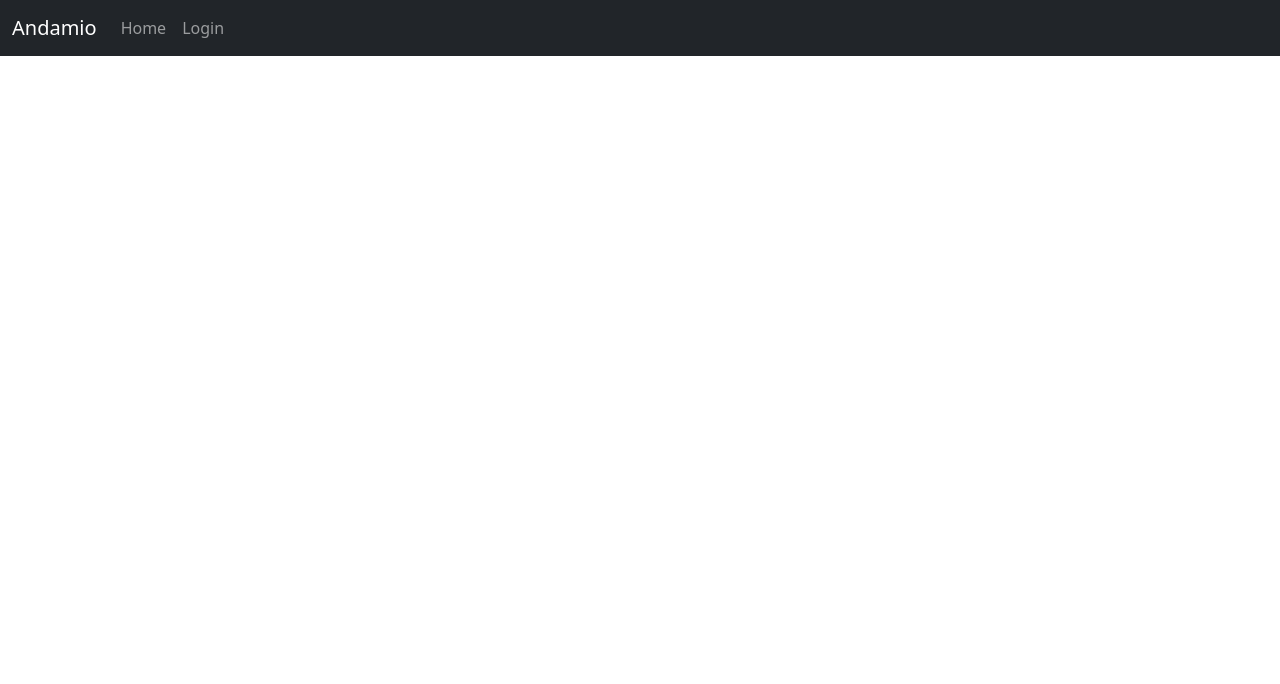
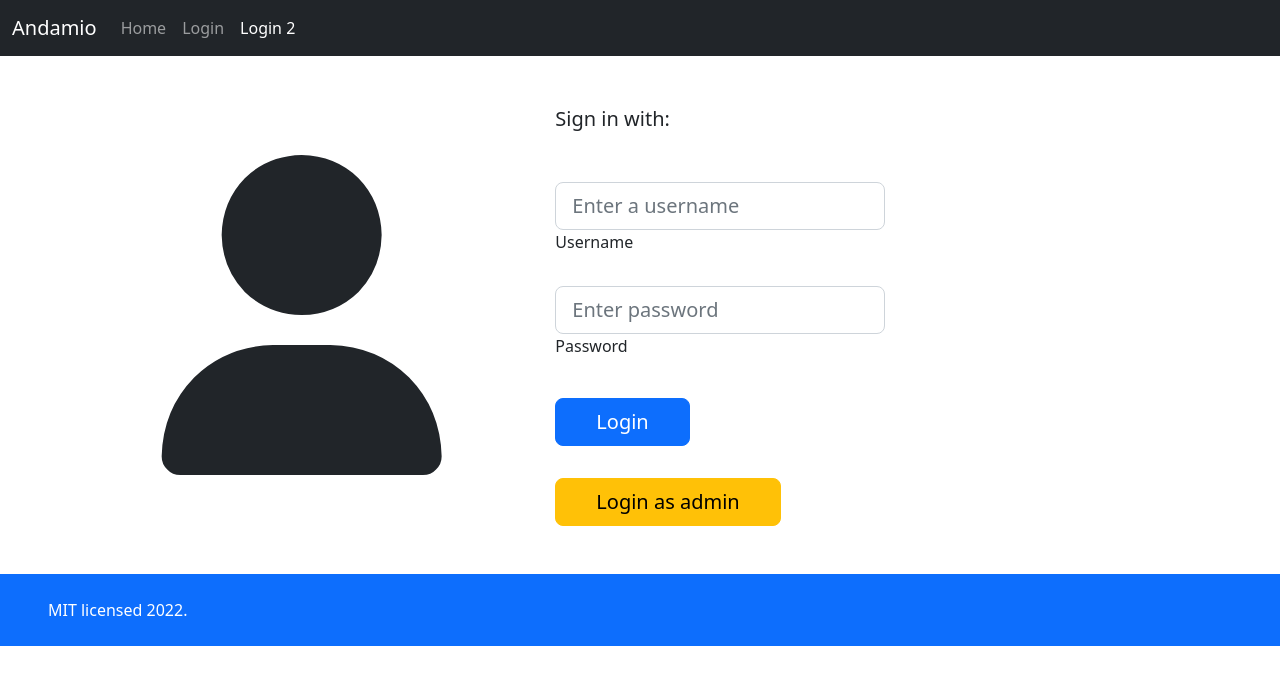
Before and after one commit to rafaelaznar/consentinoFrontend, an Angular app: page /login2 in a window 1280 px wide. Before the commit this address led to /. Shown: the top 684 px of the page. Built offline with nearby package versions, Linux system fonts and the light colour scheme.

Commit message:
tokenization

```diff
--- a/src/app/app-routing.module.ts
+++ b/src/app/app-routing.module.ts
@@ -2,11 +2,13 @@ import { HomeComponent } from './component/shared/routed/home/home.component';
 import { NgModule } from '@angular/core';
 import { RouterModule, Routes } from '@angular/router';
 import { LoginComponent } from './component/shared/routed/login/login.component';
+import { Login2Component } from './component/shared/routed/login2/login2.component';
 
 const routes: Routes = [
   { path: '', component: HomeComponent },
   { path: 'home', component: HomeComponent },
   { path: 'login/:id', component: LoginComponent },
+  { path: 'login2', component: Login2Component },
 ];
 
 @NgModule({
--- a/src/app/app.component.ts
+++ b/src/app/app.component.ts
@@ -7,4 +7,7 @@ import { Component } from '@angular/core';
 })
 export class AppComponent {
   title = 'andamioClient';
+  constructor() {
+    console.log("app.component: token", localStorage.getItem("token"));
+  }
 }
--- /dev/null
+++ b/src/app/component/shared/routed/login2/login2.component.html
@@ -0,0 +1,46 @@
+<div class="container-fluid">
+  <div class="row d-flex justify-content-center align-items-center m-5">
+    <div class="col-md-9 col-lg-6 col-xl-5 text-center">
+      <div><i style="font-size: 20em;" class="fa-solid fa-user"></i></div>
+    </div>
+    <div class="col-md-8 col-lg-6 col-xl-7">
+
+      <form style="width:fit-content" [formGroup]="oFormularioLogin">
+
+        <div class="d-flex flex-row align-items-center justify-content-center justify-content-lg-start">
+          <p class="lead fw-normal mb-5 me-3">Sign in with:</p>
+        </div>
+
+        <!-- username input -->
+        <div class="form-outline mb-4">
+          <input type="text" id="username" class="form-control form-control-lg"
+            placeholder="Enter a username" name="username" formControlName="username" />
+          <label class="form-label" for="login">Username</label>
+        </div>
+
+        <!-- Password input -->
+        <div class="form-outline mb-3">
+          <input type="password" id="password" class="form-control form-control-lg" placeholder="Enter password" name="password" formControlName="username" />
+          <label class="form-label" for="password">Password</label>
+        </div>
+
+        <div class="text-center text-lg-start mt-4 pt-2">
+          <button type="button" class="btn btn-primary btn-lg"
+            style="padding-left: 2.5rem; padding-right: 2.5rem;" (click)="login()">Login</button>
+        </div>
+
+        <div class="text-center text-lg-start mt-4 pt-2">
+          <button type="button" class="btn btn-warning btn-lg"
+            style="padding-left: 2.5rem; padding-right: 2.5rem;" (click)="loginAsAdmin()">Login as admin</button>
+        </div>
+
+      </form>
+    </div>
+  </div>
+</div>
+<div
+  class="d-flex flex-column flex-md-row text-center text-md-start justify-content-between py-4 px-4 px-xl-5 bg-primary">
+  <div class="text-white mb-3 mb-md-0">
+    MIT licensed 2022.
+  </div>
+</div>
--- /dev/null
+++ b/src/app/component/shared/routed/login2/login2.component.ts
@@ -0,0 +1,55 @@
+import { HttpErrorResponse } from '@angular/common/http';
+import { Component, OnInit } from '@angular/core';
+import { FormBuilder, FormGroup, Validators } from '@angular/forms';
+import { Router } from '@angular/router';
+import { IUser } from 'src/app/model/user-interface';
+import { SessionService } from 'src/app/service/session.service';
+
+@Component({
+  selector: 'app-login2',
+  templateUrl: './login2.component.html',
+  styleUrls: ['./login2.component.css']
+})
+
+export class Login2Component implements OnInit {
+
+  oFormularioLogin: FormGroup<IUser>;
+
+  constructor(
+    protected oRouter: Router,
+    private oFormBuilder: FormBuilder,
+    private oSessionService: SessionService,
+
+  ) {
+    this.oFormularioLogin = <FormGroup>this.oFormBuilder.group({
+      username: ['', [Validators.required, Validators.minLength(5)]],
+      password: ['', [Validators.required, Validators.minLength(5)]]
+    });
+
+  }
+
+  ngOnInit() {
+  }
+
+  login() {
+    this.oSessionService.login(this.oFormularioLogin.get('username')!.value, this.oFormularioLogin.get('password')!.value)
+      .subscribe({
+        next: (data: string) => {
+          console.log("LOGIN: llega el token", data);
+          //this.oProduct = data;
+          localStorage.setItem("token", data);
+          this.oRouter.navigate(['/home']);
+        },
+        error: (error: HttpErrorResponse) => {
+          console.log(error.status, error.statusText);
+        }
+      })
+  }
+
+  loginAsAdmin() {
+    console.log("loginAsAdmin");
+    this.oFormularioLogin.controls.username.setValue("raivi");
+    this.oFormularioLogin.controls.password.setValue("andamio");
+  }
+
+}
--- a/src/app/component/shared/unrouted/menu/menu.component.html
+++ b/src/app/component/shared/unrouted/menu/menu.component.html
@@ -13,6 +13,9 @@
         <li class="nav-item">
           <a class="nav-link" aria-current="page" routerLinkActive="active" routerLink="login">Login</a>
         </li>
+        <li class="nav-item">
+          <a class="nav-link" aria-current="page" routerLinkActive="active" routerLink="login2">Login 2</a>
+        </li>
       </ul>
     </div>
   </div>
--- a/src/app/component/shared/unrouted/menu/menu.component.ts
+++ b/src/app/component/shared/unrouted/menu/menu.component.ts
@@ -6,8 +6,14 @@ import { Component, OnInit } from '@angular/core';
   styleUrls: ['./menu.component.css']
 })
 export class MenuComponent implements OnInit {
+  token: string | null = null;
+  constructor(
 
-  constructor() { }
+
+  ) {
+    this.token = localStorage.getItem("token");
+    console.log("menu.component: token", this.token);
+  }
 
   ngOnInit() {
   }
--- /dev/null
+++ b/src/app/model/user-interface.ts
@@ -0,0 +1,6 @@
+import { FormControl } from "@angular/forms";
+
+export interface IUser {
+    username: FormControl<string>;
+    password: FormControl<string>;
+}
--- /dev/null
+++ b/src/app/service/crypto.service.ts
@@ -0,0 +1,16 @@
+import { Injectable } from '@angular/core';
+
+declare let CryptoJS: any;
+
+@Injectable({
+  providedIn: 'root'
+})
+
+export class CryptoService {
+  constructor() { }
+
+  getSHA256(value: string) {
+    return CryptoJS.SHA256(value).toString(CryptoJS.enc.Hex);
+  }
+
+}
--- /dev/null
+++ b/src/app/service/session.service.ts
@@ -0,0 +1,36 @@
+import { HttpClient, HttpHeaders } from '@angular/common/http';
+import { Injectable } from '@angular/core';
+import { Observable } from 'rxjs';
+import { CryptoService } from './crypto.service';
+
+@Injectable({
+    providedIn: 'root'
+})
+
+export class SessionService {
+
+
+    httpOptions = {
+        headers: new HttpHeaders({
+            'Content-Type': 'application/json; charset=UTF-8'
+        }),
+        withCredentials: true
+    };
+
+    sURL = 'http://localhost:8082' + '/session';
+
+    constructor(
+        private oCryptoService: CryptoService,
+        private oHttpClient: HttpClient
+    ) { }
+
+    login(strLogin: string, strPassword: string): Observable<any> {
+        const loginData = JSON.stringify({ username: strLogin, password: this.oCryptoService.getSHA256(strPassword) });
+        return this.oHttpClient.post<String>(this.sURL, loginData, this.httpOptions);
+    }
+
+    check(): Observable<any> {
+        return this.oHttpClient.get<String>(this.sURL, this.httpOptions);
+    }
+
+}
--- a/src/index.html
+++ b/src/index.html
@@ -4,6 +4,10 @@
   <meta charset="utf-8">
   <title>AndamioClient</title>
   <base href="/">
+  <link rel="stylesheet" href="https://cdnjs.cloudflare.com/ajax/libs/font-awesome/6.2.1/css/all.min.css">
+  <script src="https://cdnjs.cloudflare.com/ajax/libs/crypto-js/4.1.1/crypto-js.min.js"
+    integrity="sha512-E8QSvWZ0eCLGk4km3hxSsNmGWbLtSCSUcewDQPQWZF6pEU8GlT8a5fF32wOl1i8ftdMhssTrF/OhyGWwonTcXA=="
+    crossorigin="anonymous" referrerpolicy="no-referrer"></script>
   <meta name="viewport" content="width=device-width, initial-scale=1">
   <link rel="icon" type="image/x-icon" href="favicon.ico">
 </head>
```
Also changed, not shown: src/app/app.module.ts (+5 -2 lines), src/app/component/shared/routed/login2/login2.component.css (added), 2 other files (tests, documents, lock files or other folders).
